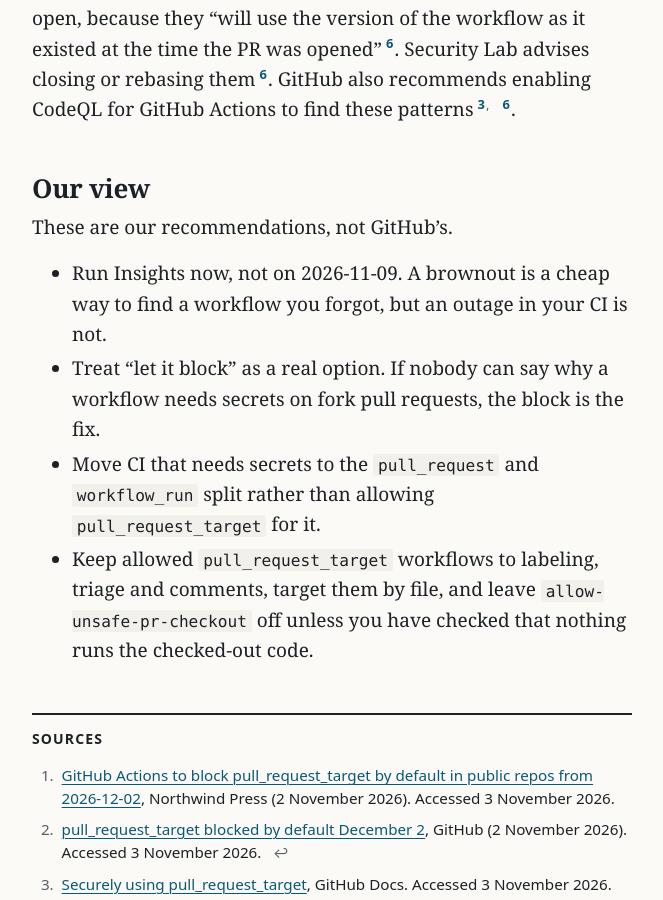
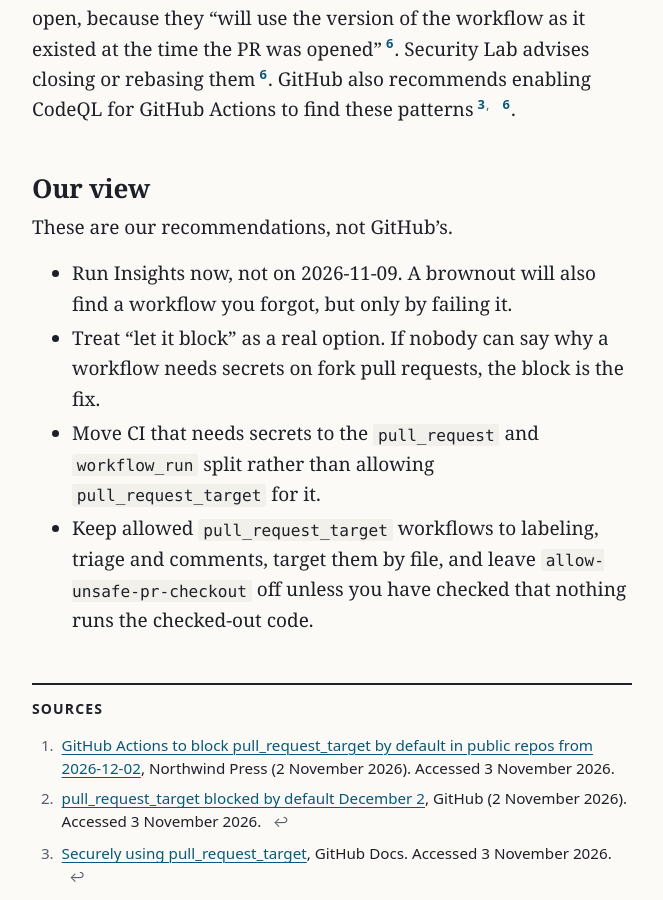
Before and after one commit to northwind-press/northwind-press.github.io, a Jekyll site: the page built from _posts/2026-11-05-actions-pull-request-target.md, in a window 1280 px wide and 900 px high, scrolled down 5018 px. Shown: the whole window, without its empty margins (308-971 px from the left). Built offline with Jekyll 4.4.1, drawn with Linux system fonts in a browser that asks for light colours.

Commit message:
Desk edit: one Our view line reworded
Co-Authored-By: Claude Opus 5.5 <noreply@anthropic.com>

```diff
--- a/_posts/2026-11-05-actions-pull-request-target.md
+++ b/_posts/2026-11-05-actions-pull-request-target.md
@@ -105,7 +105,7 @@ Fixing a workflow doesn't protect pull requests that are already open, because t
 
 These are our recommendations, not GitHub's.
 
-- Run Insights now, not on 2026-11-09. A brownout is a cheap way to find a workflow you forgot, but an outage in your CI is not.
+- Run Insights now, not on 2026-11-09. A brownout will also find a workflow you forgot, but only by failing it.
 - Treat "let it block" as a real option. If nobody can say why a workflow needs secrets on fork pull requests, the block is the fix.
 - Move CI that needs secrets to the `pull_request` and `workflow_run` split rather than allowing `pull_request_target` for it.
 - Keep allowed `pull_request_target` workflows to labeling, triage and comments, target them by file, and leave `allow-unsafe-pr-checkout` off unless you have checked that nothing runs the checked-out code.
```
